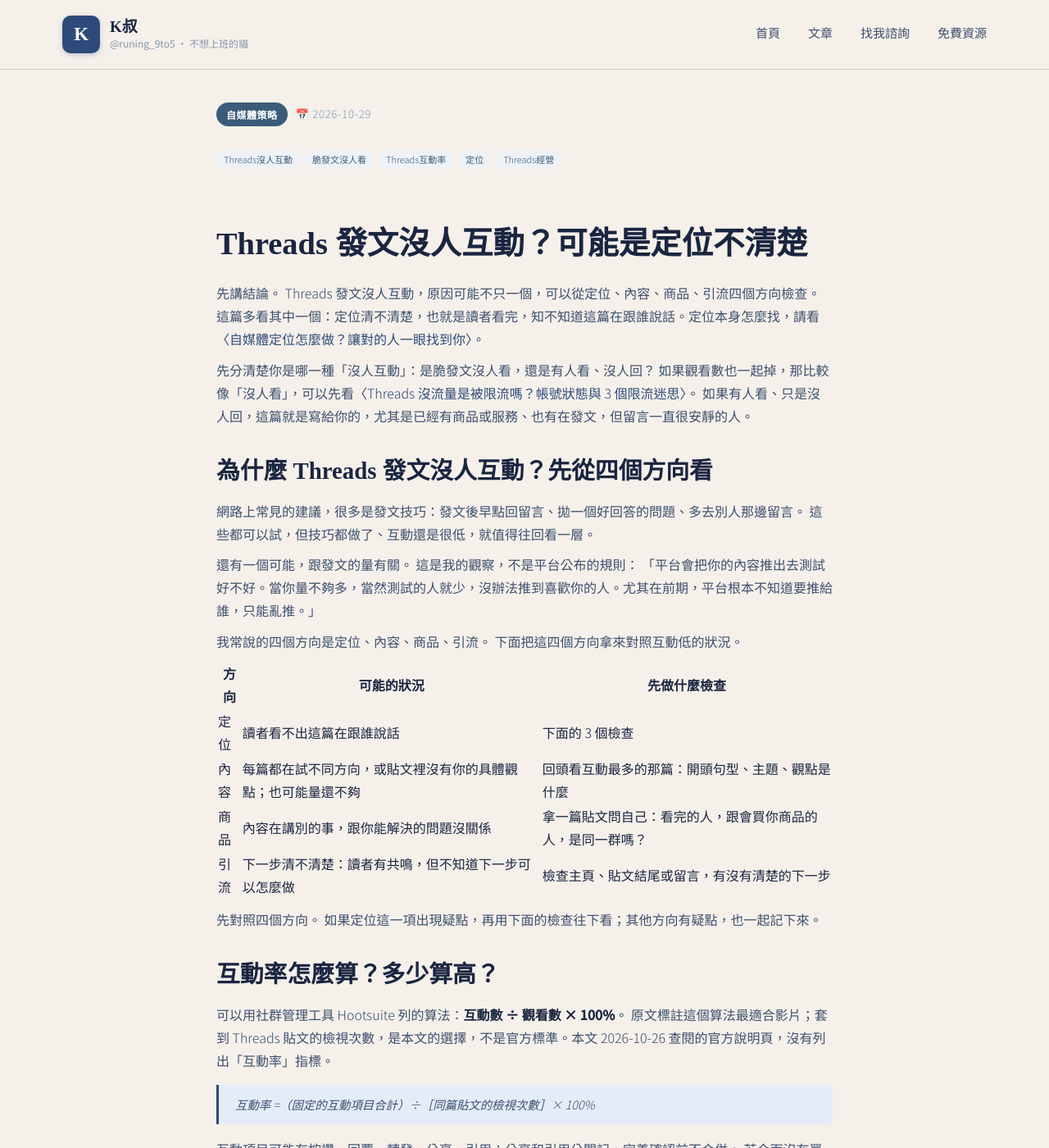
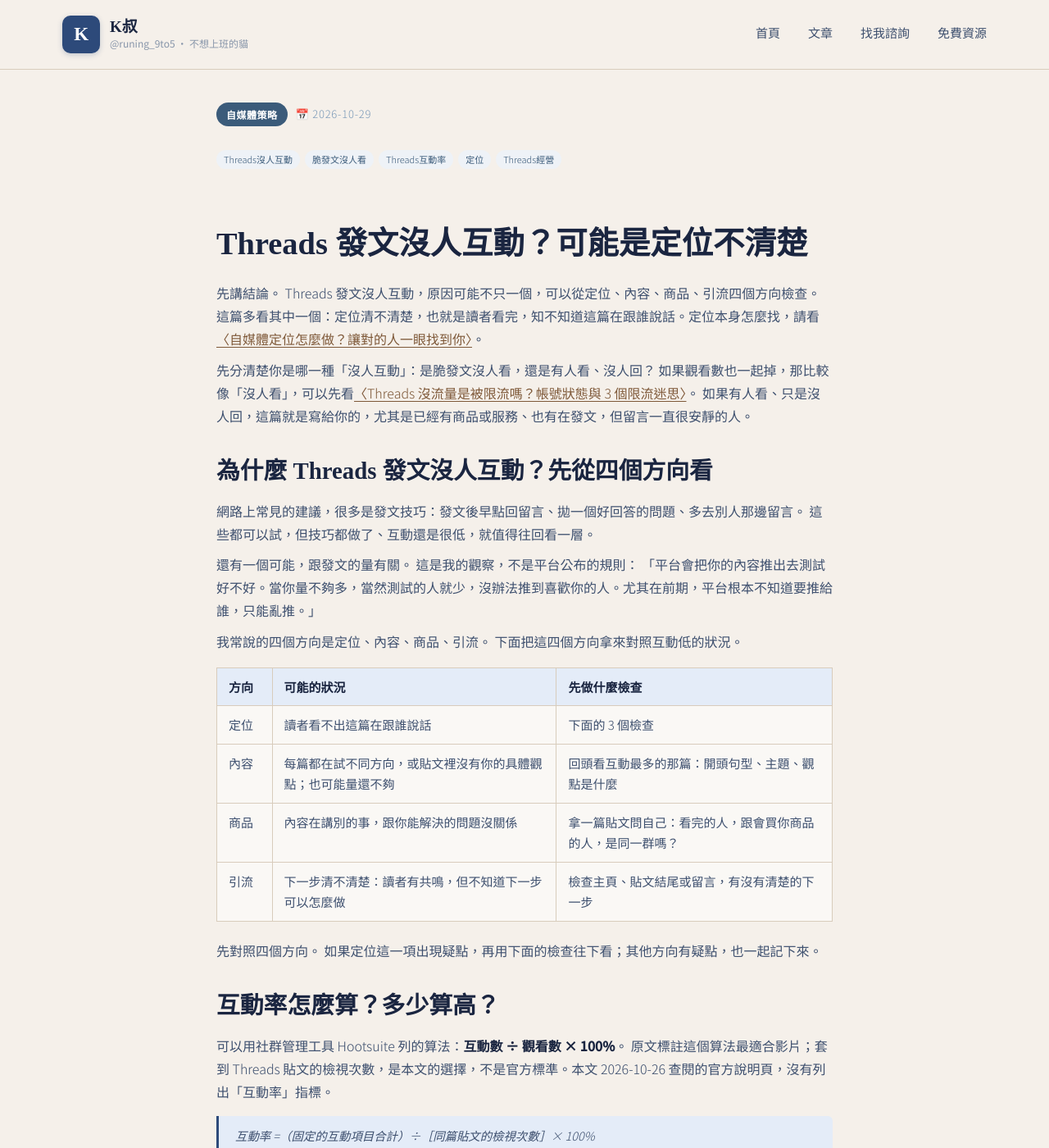
Before and after one commit to KenHAI666/Runing9TO5, a Jekyll site: the page built from _posts/2026-10-29-threads-no-engagement-positioning.md, in a window 1280 px wide and 1400 px high. Shown: the whole window at 82% size. Built offline with Jekyll 4.4.1, drawn with Linux system fonts in a browser that asks for light colours.

Commit message:
文章內文表格加框線與表頭底色、手機可左右捲動；內文連結改品牌棕色加底線（只作用於 .post-body）

```diff
--- a/_layouts/post.html
+++ b/_layouts/post.html
@@ -156,6 +156,74 @@
     background: #f0f4f8;
   }
 
+  /* 文章內文（非 card-section 版型）：表格與連結 */
+  .post-wrap .post-body {
+    overflow-wrap: break-word;
+  }
+
+  .post-wrap .post-body > :not(.card-section) a:not([class]) {
+    color: var(--brown-dark);
+    text-decoration: underline;
+    text-decoration-thickness: 1px;
+    text-underline-offset: 3px;
+  }
+
+  .post-wrap .post-body > :not(.card-section) a:not([class]):hover,
+  .post-wrap .post-body > :not(.card-section) a:not([class]):focus-visible {
+    color: var(--blue-dark);
+    text-decoration-thickness: 2px;
+  }
+
+  .post-wrap .post-body > :not(.card-section) a:not([class]):focus-visible {
+    outline: 2px solid var(--blue);
+    outline-offset: 2px;
+  }
+
+  .post-wrap .post-body > table {
+    width: 100%;
+    border-collapse: collapse;
+    margin: 1.2em 0 1.4em;
+    font-size: 15px;
+    line-height: 1.7;
+    background: var(--bg-card);
+  }
+
+  .post-wrap .post-body > table th,
+  .post-wrap .post-body > table td {
+    border: 1px solid var(--border);
+    padding: 10px 14px;
+    text-align: left;
+    vertical-align: top;
+  }
+
+  .post-wrap .post-body > table th {
+    background: var(--blue-light);
+    color: var(--text);
+    font-weight: 700;
+  }
+
+  .post-wrap .post-body > table td {
+    color: var(--text-sub);
+  }
+
+  .post-wrap .post-body > table th:first-child,
+  .post-wrap .post-body > table td:first-child {
+    min-width: 4.5em;
+  }
+
+  @media (max-width: 640px) {
+    .post-wrap .post-body > table {
+      display: block;
+      overflow-x: auto;
+      -webkit-overflow-scrolling: touch;
+    }
+
+    .post-wrap .post-body > table th,
+    .post-wrap .post-body > table td {
+      min-width: 9em;
+    }
+  }
+
   @media (max-width: 640px) {
     .post-wrap { padding: 20px 14px 60px; }
     .post-wrap .card-section { padding: 24px 18px; }
@@ -202,7 +270,9 @@
   </div>
   {% endif %}
 
+  <div class="post-body">
   {{ content }}
+  </div>
 
   {% if site.ads.enabled and site.ads.slot_bottom != "" %}
   <div class="ad-unit ad-bottom" style="margin: 32px 0 0 0; text-align: center; min-height: 90px;">
```
